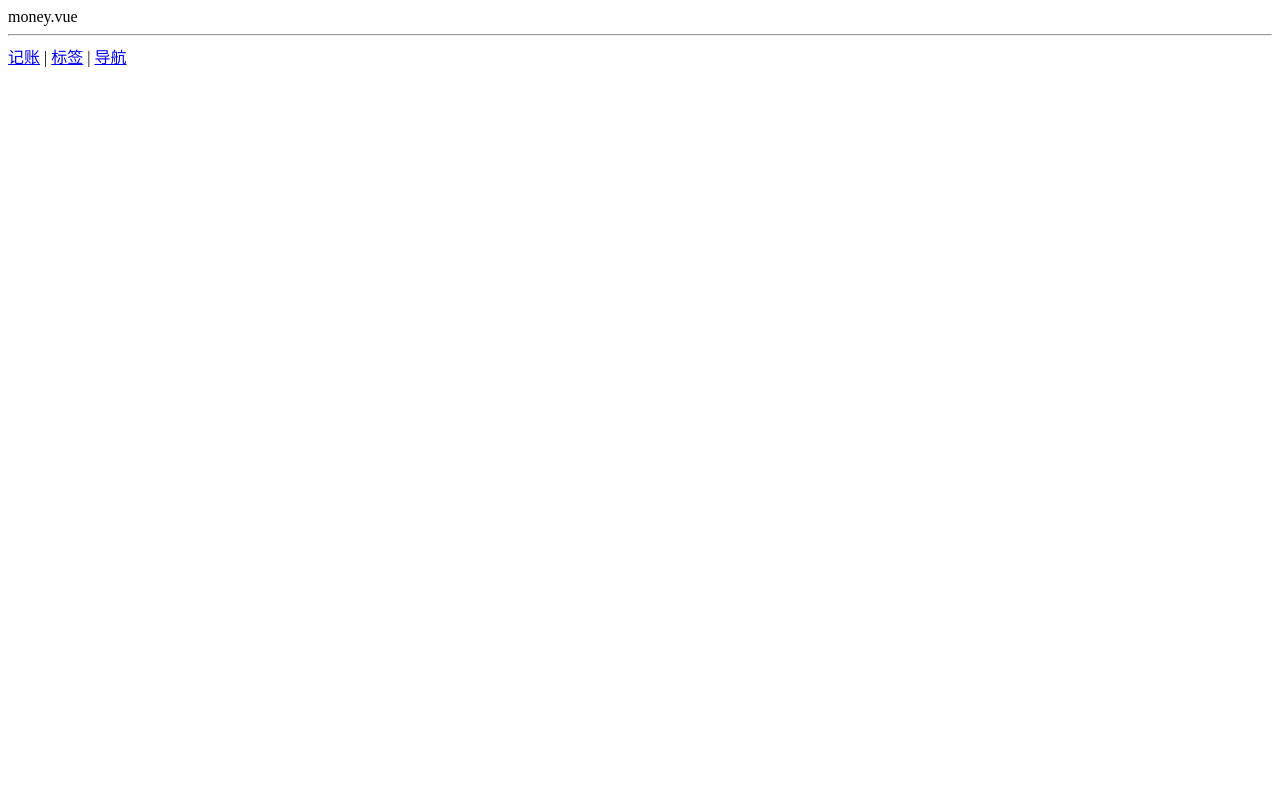
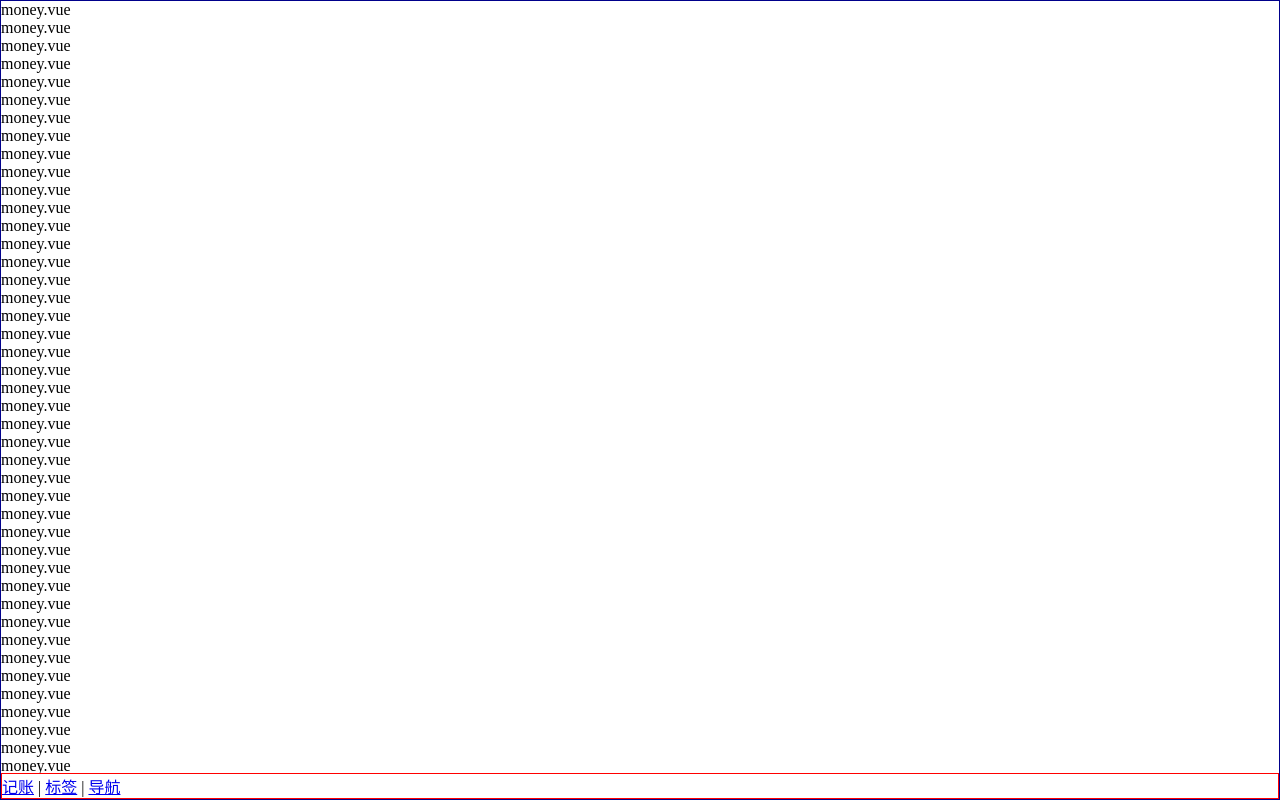
Before and after one commit to paixiaoxing1459/More-money, a Vue app: page /labels#/money in a window 1280 px wide. Built offline with nearby package versions, Linux system fonts and the light colour scheme.

Commit message:
Money 页面使用 Flex 布局

```diff
--- a/src/App.vue
+++ b/src/App.vue
@@ -6,6 +6,10 @@
 </template>
 
 <style lang="scss">
+  *{
+    margin: 0;padding: 0;
+    box-sizing: border-box;
+  }
   #app {
     font-family: Avenir, Helvetica, Arial, sans-serif;
     -webkit-font-smoothing: antialiased;
--- a/src/components/Nav.vue
+++ b/src/components/Nav.vue
@@ -1,13 +1,10 @@
 <template>
-  <div>
-    <hr/>
-    <div>
-      <router-link to="/money">记账</router-link>
-      |
-      <router-link to="/labels">标签</router-link>
-      |
-      <router-link to="/statistics">导航</router-link>
-    </div>
+  <div class="nav">
+    <router-link to="/money">记账</router-link>
+    |
+    <router-link to="/labels">标签</router-link>
+    |
+    <router-link to="/statistics">导航</router-link>
   </div>
 </template>
 
@@ -18,5 +15,5 @@
 </script>
 
 <style lang="scss" scoped>
-
+  .nav{border: 1px solid red}
 </style>
--- a/src/views/Money.vue
+++ b/src/views/Money.vue
@@ -1,7 +1,108 @@
 <template>
-  <div>
-    money.vue
-    <Nav />
+  <div class="nav-wrapper">
+    <div class="content">
+      <p>money.vue</p>
+      <p>money.vue</p>
+      <p>money.vue</p>
+      <p>money.vue</p>
+      <p>money.vue</p>
+      <p>money.vue</p>
+      <p>money.vue</p>
+      <p>money.vue</p>
+      <p>money.vue</p>
+      <p>money.vue</p>
+      <p>money.vue</p>
+      <p>money.vue</p>
+      <p>money.vue</p>
+      <p>money.vue</p>
+      <p>money.vue</p>
+      <p>money.vue</p>
+      <p>money.vue</p>
+      <p>money.vue</p>
+      <p>money.vue</p>
+      <p>money.vue</p>
+      <p>money.vue</p>
+      <p>money.vue</p>
+      <p>money.vue</p>
+      <p>money.vue</p>
+      <p>money.vue</p>
+      <p>money.vue</p>
+      <p>money.vue</p>
+      <p>money.vue</p>
+      <p>money.vue</p>
+      <p>money.vue</p>
+      <p>money.vue</p>
+      <p>money.vue</p>
+      <p>money.vue</p>
+      <p>money.vue</p>
+      <p>money.vue</p>
+      <p>money.vue</p>
+      <p>money.vue</p>
+      <p>money.vue</p>
+      <p>money.vue</p>
+      <p>money.vue</p>
+      <p>money.vue</p>
+      <p>money.vue</p>
+      <p>money.vue</p>
+      <p>money.vue</p>
+      <p>money.vue</p>
+      <p>money.vue</p>
+      <p>money.vue</p>
+      <p>money.vue</p>
+      <p>money.vue</p>
+      <p>money.vue</p>
+      <p>money.vue</p>
+      <p>money.vue</p>
+      <p>money.vue</p>
+      <p>money.vue</p>
+      <p>money.vue</p>
+      <p>money.vue</p>
+      <p>money.vue</p>
+      <p>money.vue</p>
+      <p>money.vue</p>
+      <p>money.vue</p>
+      <p>money.vue</p>
+      <p>money.vue</p>
+      <p>money.vue</p>
+      <p>money.vue</p>
+      <p>money.vue</p>
+      <p>money.vue</p>
+      <p>money.vue</p>
+      <p>money.vue</p>
+      <p>money.vue</p>
+      <p>money.vue</p>
+      <p>money.vue</p>
+      <p>money.vue</p>
+      <p>money.vue</p>
+      <p>money.vue</p>
+      <p>money.vue</p>
+      <p>money.vue</p>
+      <p>money.vue</p>
+      <p>money.vue</p>
+      <p>money.vue</p>
+      <p>money.vue</p>
+      <p>money.vue</p>
+      <p>money.vue</p>
+      <p>money.vue</p>
+      <p>money.vue</p>
+      <p>money.vue</p>
+      <p>money.vue</p>
+      <p>money.vue</p>
+      <p>money.vue</p>
+      <p>money.vue</p>
+      <p>money.vue</p>
+      <p>money.vue</p>
+      <p>money.vue</p>
+      <p>money.vue</p>
+      <p>money.vue</p>
+      <p>money.vue</p>
+      <p>money.vue</p>
+      <p>money.vue</p>
+      <p>money.vue</p>
+      <p>money.vue</p>
+      <p>money.vue</p>
+    </div>
+    <Nav/>
   </div>
 </template>
 
@@ -12,5 +113,18 @@
 </script>
 
 <style lang="scss" scoped>
+.nav-wrapper {
+  border: 1px solid darkblue;
+  display: flex;
+  flex-direction: column;
+  height: 100vh;
+}
 
+.content {
+  // 尽量将所有高度给 content
+  flex-grow: 1;
+  // overflow 定义当一个元素的内容太大而无法适应 块级格式化上下文 时候该做什么
+  // auto 是指 由浏览器定夺，如果内容被修剪，就会显示滚动条
+  overflow: auto;
+}
 </style>
```
Lines whose indentation alone changed are shown as unchanged.
